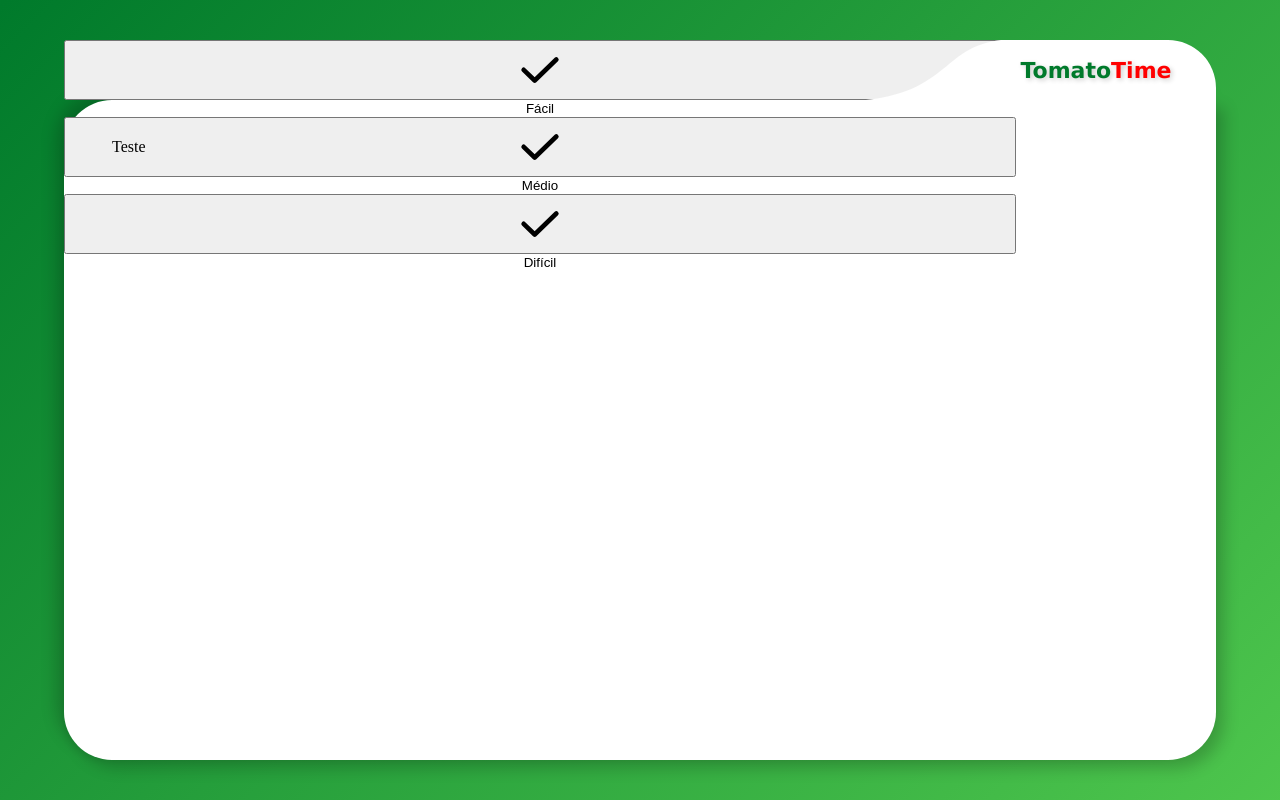
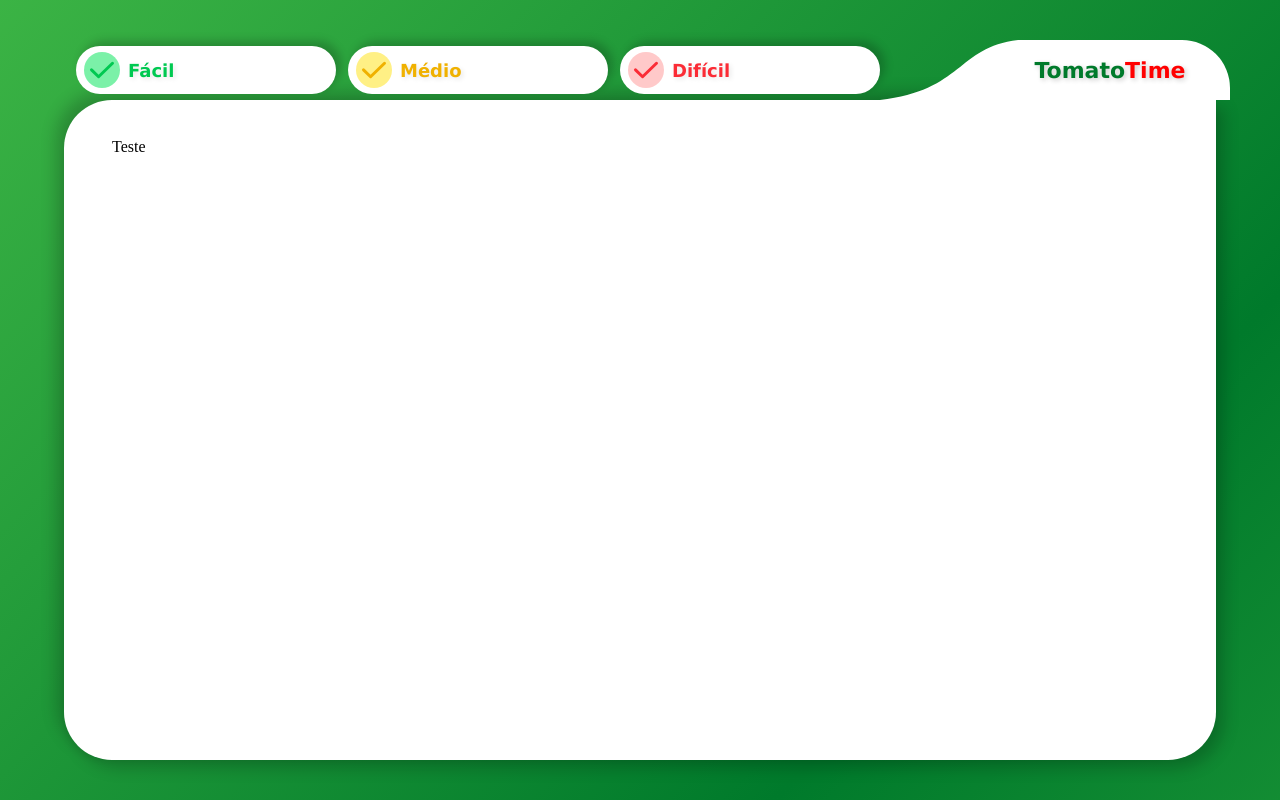
Before and after one commit to VictorPedroza/tomato-time, a plain HTML site: page index.html in a window 1280 px wide. Drawn offline with Linux system fonts and the light colour scheme.

Commit message:
fix: Add styles about pomodoro tasks

```diff
--- a/css/styles.css
+++ b/css/styles.css
@@ -42,7 +42,7 @@ header .header-title::after {
   background-color: white;
 
   /* curva arredondada no lado esquerdo */
-  clip-path: path("M0,60 C90,50 75,0 150,-1 L150,60 Z");
+  clip-path: path("M0,60 C90,50 75,0 155,-1 L152,62 Z");
 }
 
 header .header-title .title {
@@ -68,6 +68,64 @@ header .header-title .title span {
     color: red;
 }
 
+header .header-content {
+    display: flex;
+    align-items: center;
+    justify-content: end;
+    gap: 12px;
+    padding: 12px;
+    padding-right: 150px;
+}
+
+header .header-content .header-item {
+    padding: 24px 8px;
+    background: white;
+    border-radius: 48px;
+    display: flex;
+    gap: 8px;
+    align-items: center;
+    box-shadow: 5px -5px 10px rgba(0, 0, 0, 0.2);
+    cursor: pointer;
+    border: none;
+}
+
+header .header-content .header-item:hover {
+    transform: scale(1.02);
+    transition: all 0.2s;
+}
+
+header .header-content .header-item i {
+    width: 36px;
+    height: 36px;
+    border-radius: 50%;
+    background-color: rgba(128, 128, 128, 0.615);
+}
+
+header .header-content .header-item p {
+    width: 200px;
+    display: flex;
+    align-items: center;
+    font-size: 18px;
+    font-family: Verdana, Geneva, Tahoma, sans-serif;
+    font-weight: 600;
+    text-shadow: 2px 2px 5px rgba(0, 0, 0, 0.1);
+}
+
+.red {
+    background-color: oklch(88.5% 0.062 18.334) !important;
+    color: oklch(63.7% 0.237 25.331);
+}
+
+.yellow {
+    background-color: oklch(94.5% 0.129 101.54) !important;
+    color: oklch(79.5% 0.184 86.047);
+}
+
+.green {
+    background-color: oklch(87.1% 0.15 154.449) !important;
+    color: oklch(72.3% 0.219 149.579);
+}
+
 main {
     width: 100%;
     height: calc(100% - 60px);
@@ -82,7 +140,7 @@ body {
     background: linear-gradient(135deg, #68df58, #007a2b, #68df58, #007a2b);
     background-size: 400% 400%;
     background-attachment: fixed;
-    animation: rotateBackground 20s ease infinite;
+    animation: rotateBackground 5s ease infinite;
     display: flex;
     justify-content: center;
     align-items: center;
@@ -92,7 +150,10 @@ body {
     0% {
         background-position: 0% 50%;
     }
-    100% {
+    66% {
         background-position: 100% 50%;
     }
+    100% {
+        background-position: 0% 50%;
+    }
 }
```
